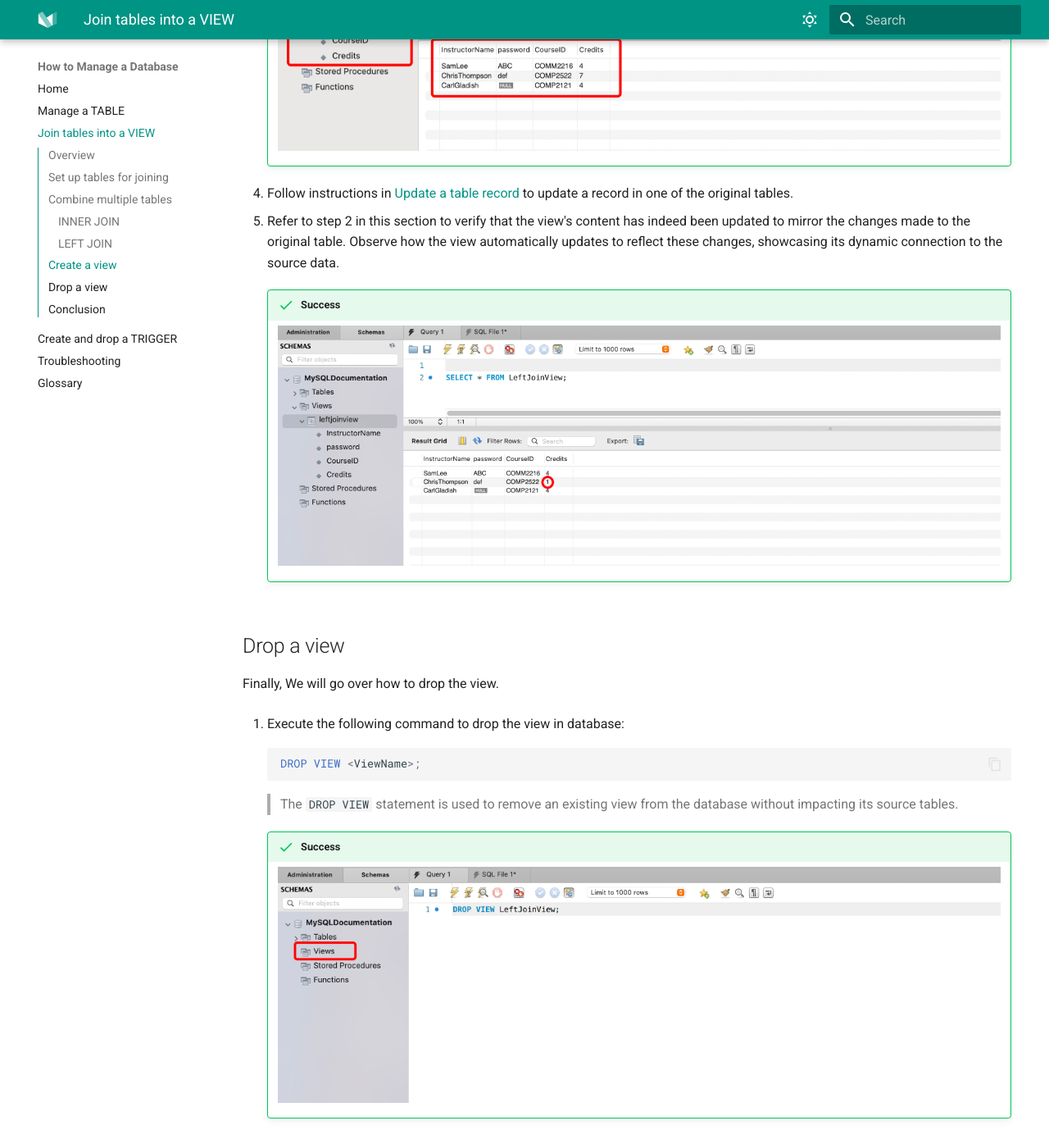
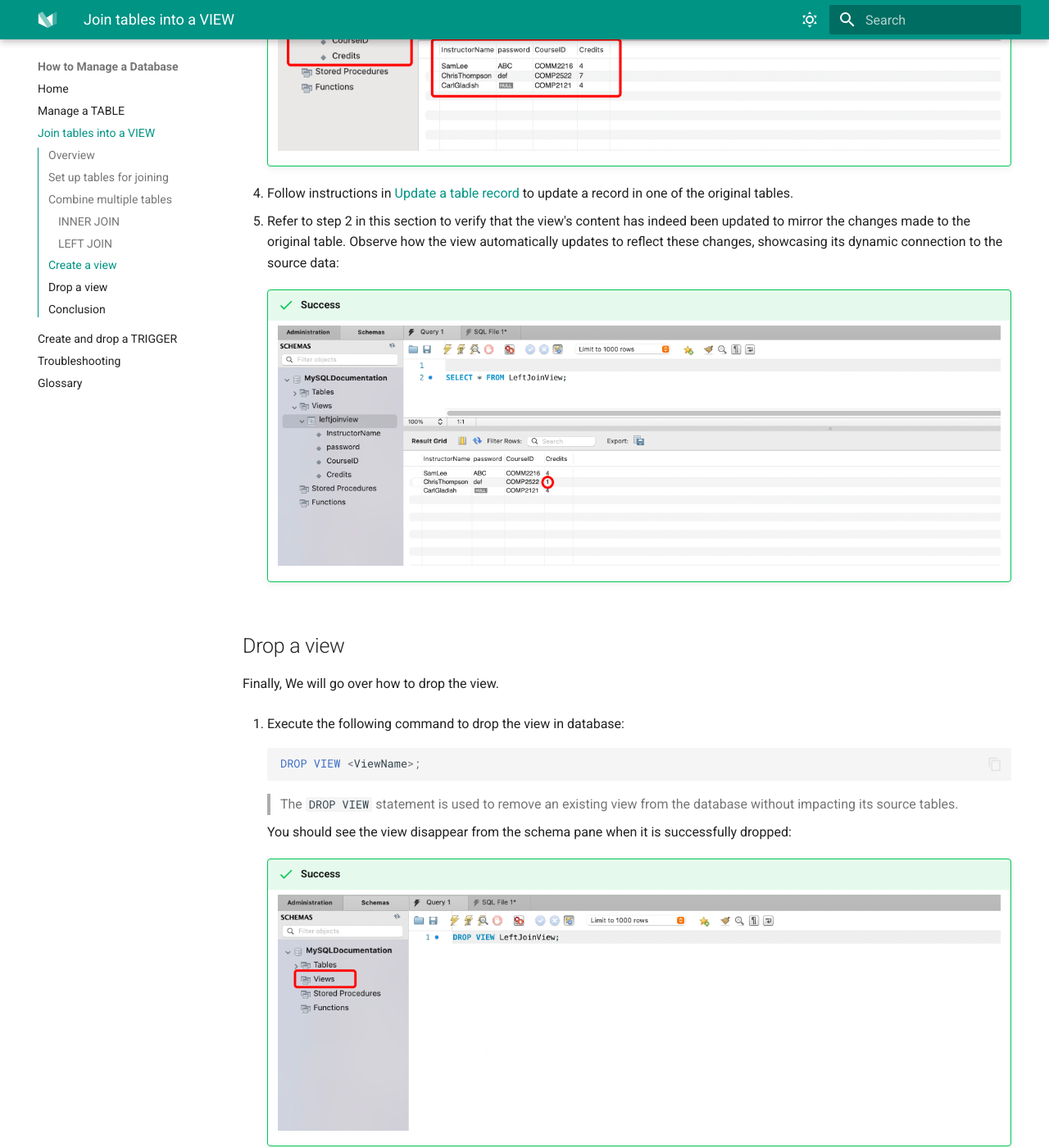
Before and after one commit to izcheung/mySQLWorkBenchUserDoc, an MkDocs documentation site: the page built from docs/task2.md, in a window 1280 px wide and 1400 px high, scrolled down 3097 px. Shown: the whole window at 82% size. Built offline with MkDocs 1.6.1 and Material for MkDocs 9.7.7, drawn with Linux system fonts in a browser that asks for light colours; some of the changed text lies outside the part shown.

Commit message:
update punctuation

````diff
--- a/docs/task2.md
+++ b/docs/task2.md
@@ -31,7 +31,7 @@
 
     > The `ON` clause defines the condition to match columns between joined tables, determining the rows to combine.
 
-    At this point, you should see the combined table in the output box.
+    At this point, you should see the combined table in the output box:
     !!! success
         ![Inner Join](images/InnerJoin.jpg)
 
@@ -51,7 +51,7 @@
 
     > The `LEFT JOIN` keyword merges all left table records with matching records in right table, filling non-matches with NULL.
 
-    At this point, you should see the combined table in the output box.
+    At this point, you should see the combined table in the output box:
 
     !!! success
         ![Image title](images/LeftJoin.jpg)
@@ -82,14 +82,14 @@
     SELECT * FROM <ViewName>;
     ```
 
-3. Click the refresh button to see your view appear on the schema pane and make sure the query results match those from the join query in the [Combine multiple tables](#combine-multiple-tables) section.
+3. Click the refresh button to see your view appear on the schema pane and make sure the query results match those from the join query in the [Combine multiple tables](#combine-multiple-tables) section:
 
     !!! success
         ![Image title](images/CreateView.jpg)
 
 4. Follow instructions in [Update a table record](task1.md#update-a-table-record){:target="_blank"} to update a record in one of the original tables.
 
-5. Refer to step 2 in this section to verify that the view's content has indeed been updated to mirror the changes made to the original table. Observe how the view automatically updates to reflect these changes, showcasing its dynamic connection to the source data.
+5. Refer to step 2 in this section to verify that the view's content has indeed been updated to mirror the changes made to the original table. Observe how the view automatically updates to reflect these changes, showcasing its dynamic connection to the source data:
 
     !!! success
         ![Update View](images/UpdateView.jpg)
@@ -105,6 +105,8 @@
 
     > The `DROP VIEW` statement is used to remove an existing view from the database without impacting its source tables.
 
+    You should see the view disappear from the schema pane when it is successfully dropped:
+
     !!! success
         ![Drop View](images/DropView.jpg)
 
````
Also changed, not shown: docs/task3.md (+5 -3 lines).
